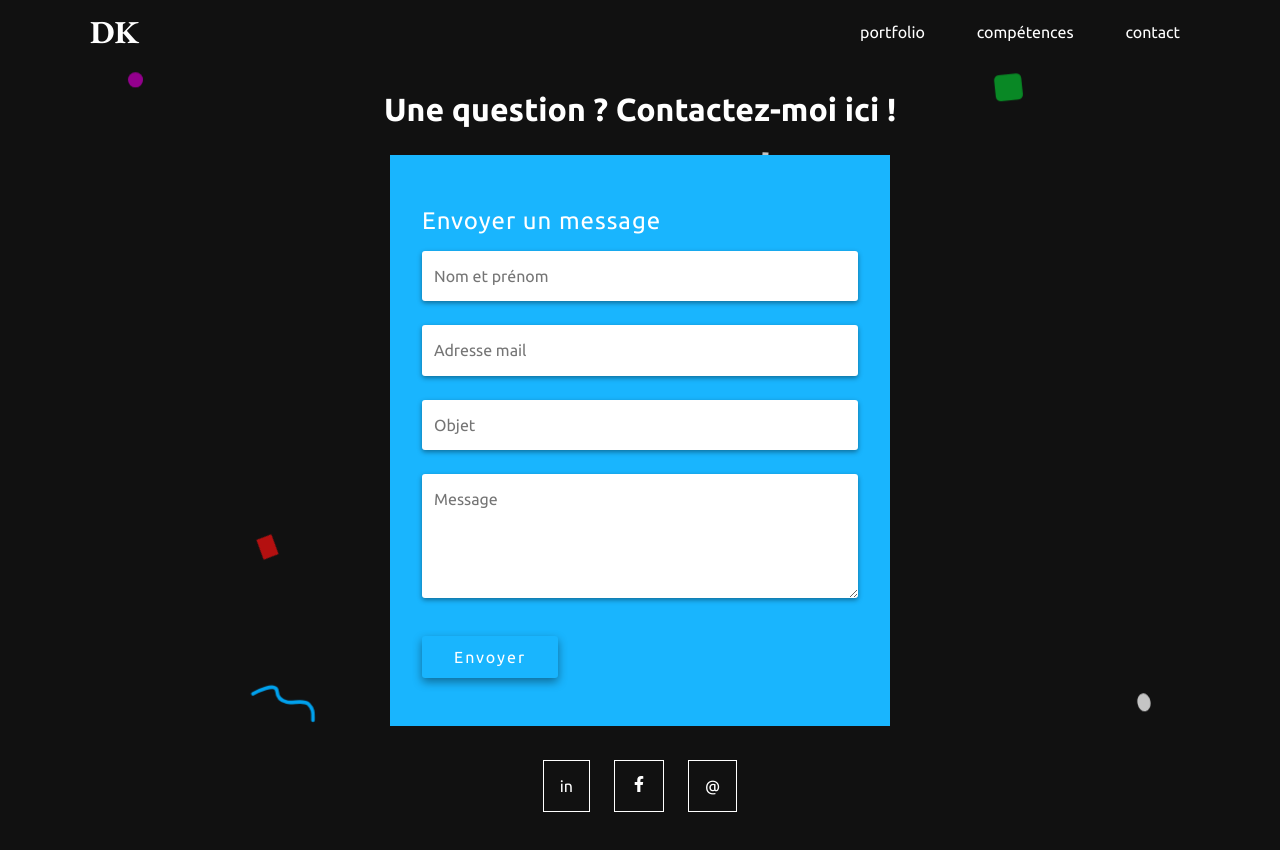
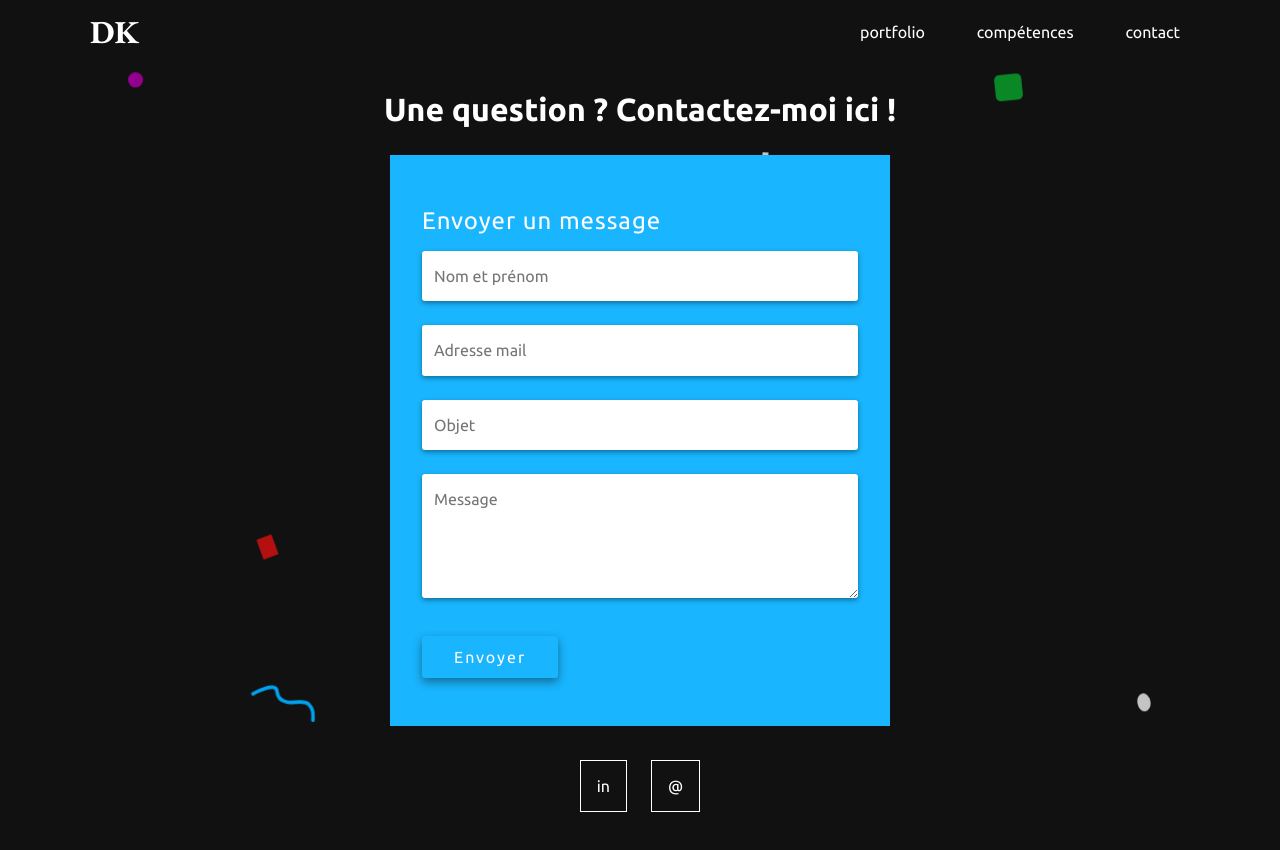
Before and after one commit to Kennycoder971/portfolio, a React (Create React App) app: page /contact in a window 1280 px wide. Shown: the top 850 px of the page. Built offline with nearby package versions, Linux system fonts and the light colour scheme.

Commit message:
removing fb link

```diff
--- a/src/components/contact/Contact.js
+++ b/src/components/contact/Contact.js
@@ -1,6 +1,5 @@
 import React from "react";
 import Form from "./Form";
-import { FaFacebookF } from "react-icons/fa";
 import SVGBG from "../common/svg/bg/SVGBG";
 
 export default function Contact() {
@@ -19,14 +18,7 @@ export default function Contact() {
           >
             in
           </a>
-          <a
-            href="https://www.facebook.com/seraph.delver"
-            className="square-link linkedin"
-            target="_blank"
-            rel="noreferrer"
-          >
-            <FaFacebookF />
-          </a>
+
           <a
             href="mailto:kennycoder971@gmail.com"
             className="square-link linkedin"
```
